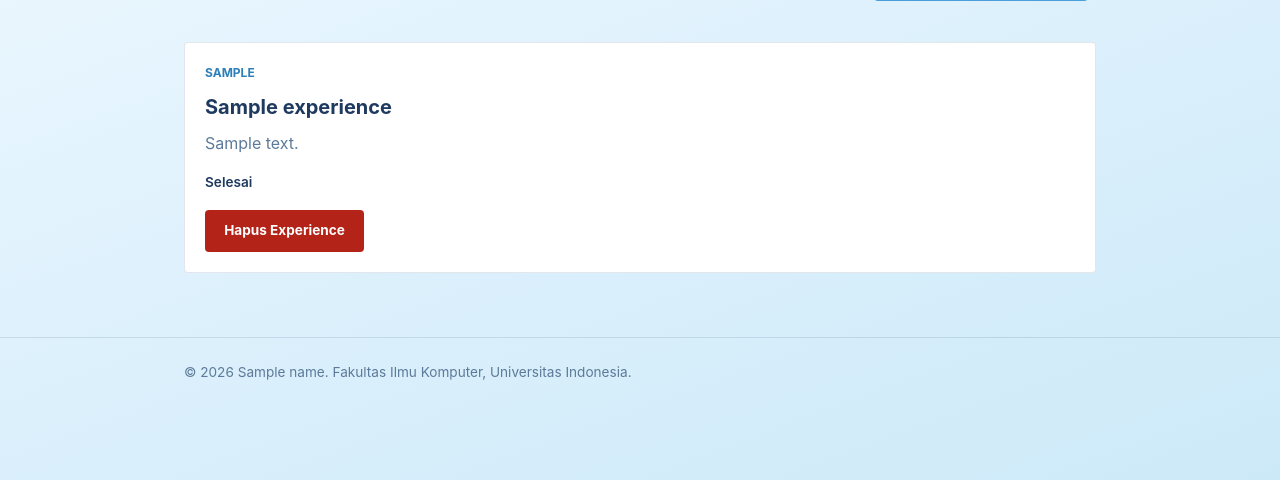
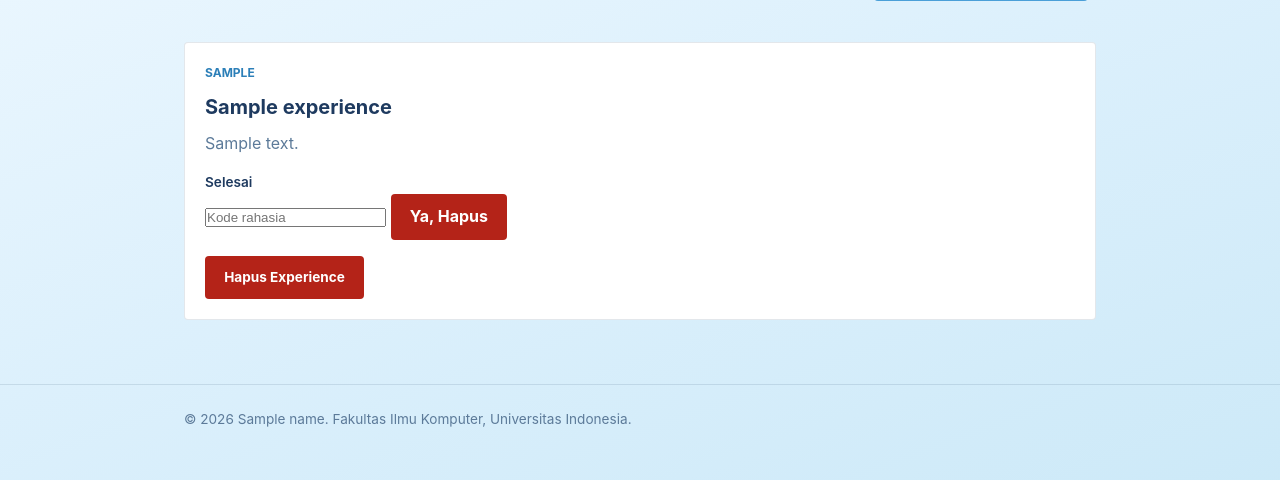
Before and after one commit to nurazizah56-dak/myportofolio, a Django app: template templates/experience.html in a window 1280 px wide. Shown: the part 223-703 px from the top of the page. Run offline with Django 5.2, Linux system fonts and the light colour scheme; the template is opened without the code that fills it: most values are stand-ins (such as "Sample title", 1, 10 or a date in 2020).

Commit message:
feat: tambah input password di modal delete experience

```diff
--- a/portofolio/settings.py
+++ b/portofolio/settings.py
@@ -13,6 +13,8 @@ https://docs.djangoproject.com/en/6.1/ref/settings/
 from pathlib import Path
 import os
 from dotenv import load_dotenv
+from decouple import config
+
 # Load environment variables from .env file
 load_dotenv()
 
@@ -25,6 +27,7 @@ BASE_DIR = Path(__file__).resolve().parent.parent
 
 # SECURITY WARNING: keep the secret key used in production secret!
 SECRET_KEY = 'django-insecure-ng8t-_b$6%c3a)#9ul2p365zy*4^e5^js3+$nly_a$9g)^k^n^'
+SECRET_PORTFOLIO_KEY = config("SECRET_PORTFOLIO_KEY")
 
 # SECURITY WARNING: don't run with debug turned on in production!
 DEBUG = True
--- a/templates/components/experience_delete_modal.html
+++ b/templates/components/experience_delete_modal.html
@@ -1,3 +1,10 @@
+<form method="post" action="{% url 'main:delete_experience' experience.id %}">
+    {% csrf_token %}
+    <input type="password" name="password" placeholder="Kode rahasia" required
+           class="delete-password-input">
+    <button type="submit" class="button button-danger">Ya, Hapus</button>
+</form>
+
 <p class="experience-status">
     <button type="button"
             class="button button-danger"
```
